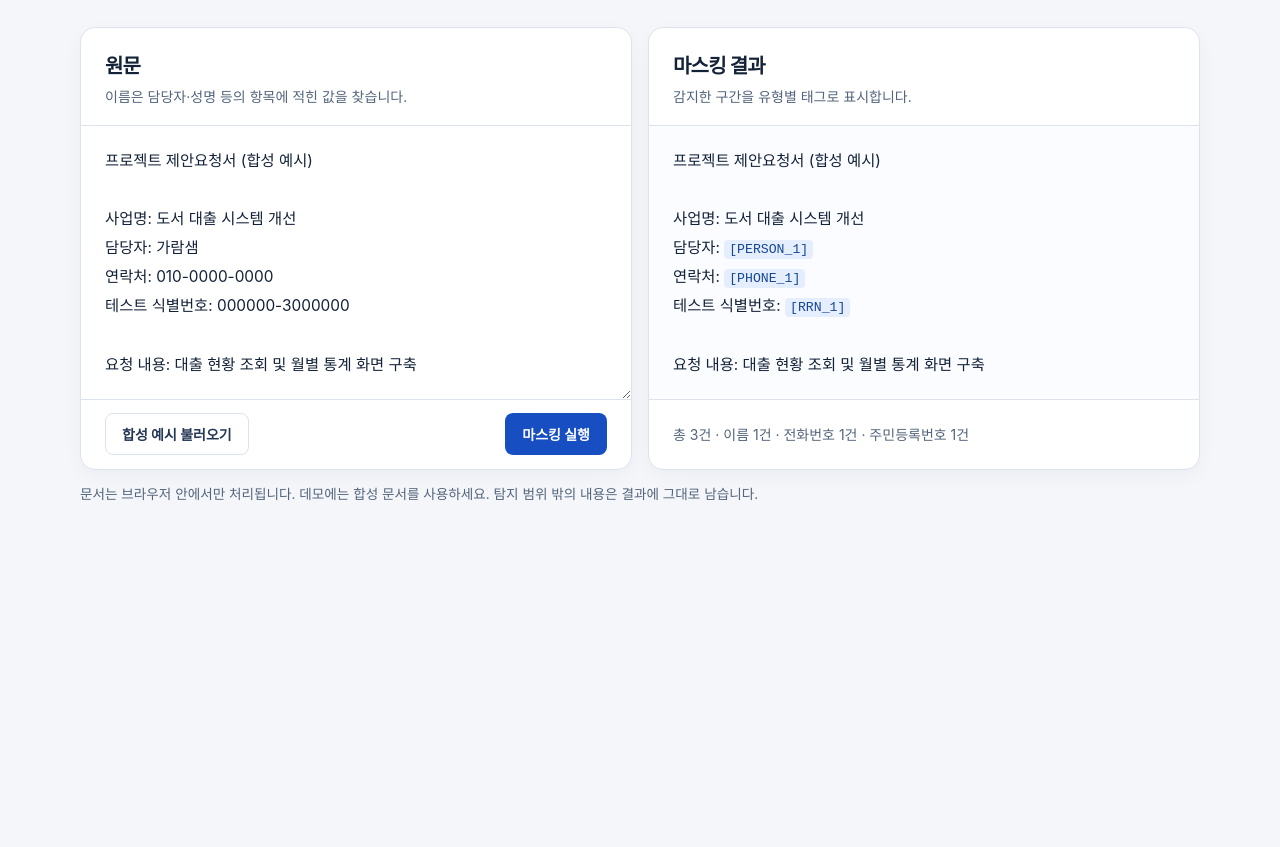
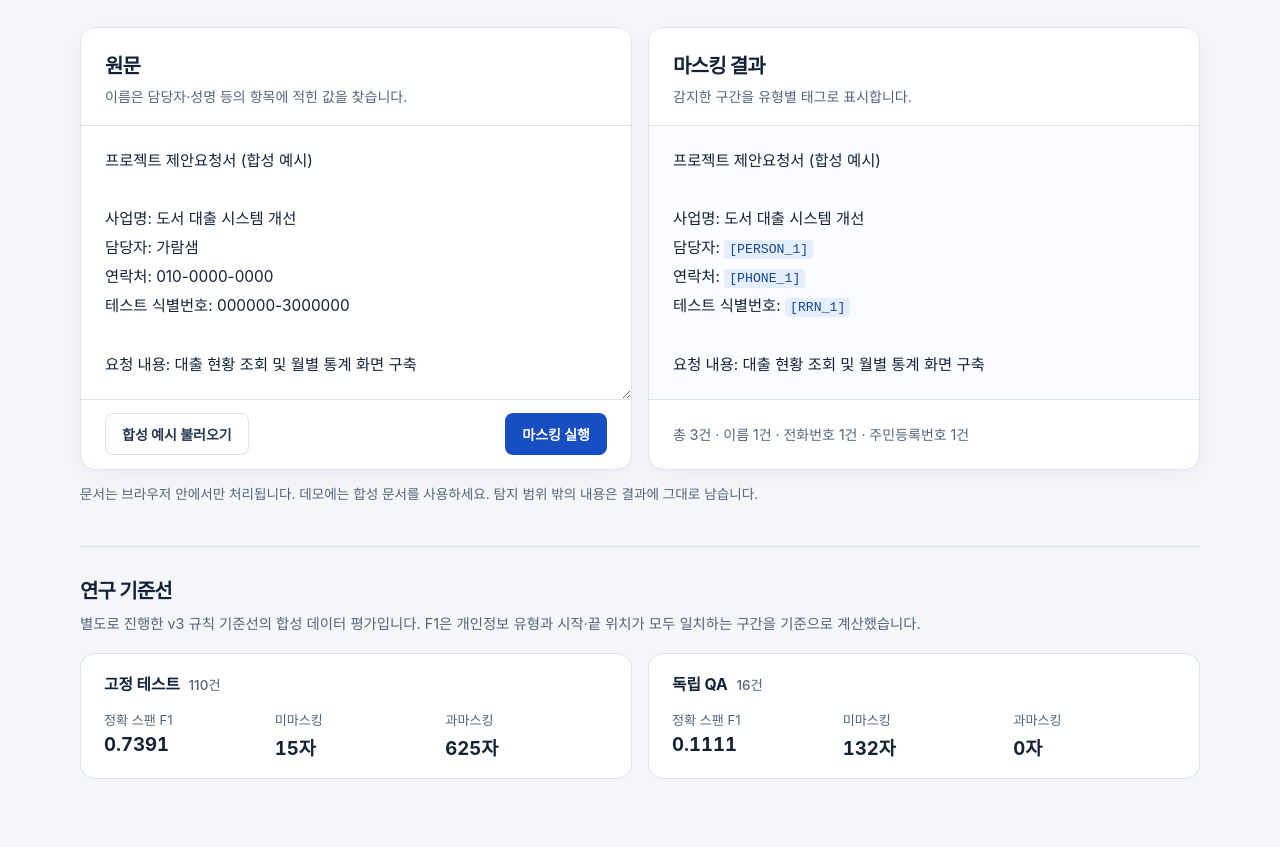
Before and after one commit to ji636583/kr-pii-masking, a plain HTML site: page web/index.html in a window 1280 px wide. Shown: the part 264-1111 px from the top of the page. Before the commit the page ends 838 px from the top, so only its background shows below. Drawn offline with Linux system fonts and the light colour scheme.

Commit message:
docs(research): 초기 규칙 평가와 후속 작업 단계 정리

```diff
--- a/web/index.html
+++ b/web/index.html
@@ -16,7 +16,9 @@
         <span class="brand-icon" aria-hidden="true">[••]</span>
         <span>kr-pii-masking</span>
       </a>
-      <span class="project-label">오픈소스기초설계</span>
+      <nav aria-label="주 메뉴">
+        <a class="nav-link" href="#research">연구 기준선</a>
+      </nav>
     </div>
   </header>
 
@@ -55,6 +57,29 @@
       </section>
     </section>
     <p class="privacy-note">문서는 브라우저 안에서만 처리됩니다. 데모에는 합성 문서를 사용하세요. 탐지 범위 밖의 내용은 결과에 그대로 남습니다.</p>
+
+    <section class="research" id="research" aria-labelledby="research-title">
+      <h2 id="research-title">연구 기준선</h2>
+      <p class="research-intro">별도로 진행한 v3 규칙 기준선의 합성 데이터 평가입니다. F1은 개인정보 유형과 시작·끝 위치가 모두 일치하는 구간을 기준으로 계산했습니다.</p>
+      <div class="benchmark-grid">
+        <section class="benchmark" aria-labelledby="holdout-title">
+          <h3 id="holdout-title">고정 테스트 <span>110건</span></h3>
+          <dl class="metrics">
+            <div><dt>정확 스팬 F1</dt><dd>0.7391</dd></div>
+            <div><dt>미마스킹</dt><dd>15자</dd></div>
+            <div><dt>과마스킹</dt><dd>625자</dd></div>
+          </dl>
+        </section>
+        <section class="benchmark" aria-labelledby="qa-title">
+          <h3 id="qa-title">독립 QA <span>16건</span></h3>
+          <dl class="metrics">
+            <div><dt>정확 스팬 F1</dt><dd>0.1111</dd></div>
+            <div><dt>미마스킹</dt><dd>132자</dd></div>
+            <div><dt>과마스킹</dt><dd>0자</dd></div>
+          </dl>
+        </section>
+      </div>
+    </section>
   </main>
 </body>
 </html>
--- a/web/styles.css
+++ b/web/styles.css
@@ -67,9 +67,10 @@ a {
   font: 700 0.81rem ui-monospace, monospace;
 }
 
-.project-label {
+.nav-link {
   color: var(--muted);
   font-size: 0.85rem;
+  font-weight: 650;
 }
 
 main {
@@ -108,7 +109,8 @@ h2 {
   font-size: 1.25rem;
 }
 
-.workspace {
+.workspace,
+.benchmark-grid {
   display: grid;
   grid-template-columns: repeat(2, minmax(0, 1fr));
   gap: 16px;
@@ -170,7 +172,18 @@ textarea::placeholder,
 
 .document {
   min-width: 0;
+  overflow-wrap: anywhere;
+  white-space: pre-wrap;
   background: #fafcff;
+}
+
+mark {
+  padding: 2px 5px;
+  border-radius: 4px;
+  color: #164795;
+  background: #e5eeff;
+  font-family: ui-monospace, monospace;
+  font-size: 0.86em;
 }
 
 .panel-footer {
@@ -237,6 +250,57 @@ textarea::placeholder,
   line-height: 1.6;
 }
 
+.research {
+  margin-top: 40px;
+  padding-top: 28px;
+  border-top: 1px solid var(--line);
+}
+
+.research-intro {
+  margin: 8px 0 18px;
+  color: var(--muted);
+  font-size: 0.9rem;
+  line-height: 1.6;
+}
+
+.benchmark {
+  padding: 18px 23px;
+  border: 1px solid var(--line);
+  border-radius: var(--radius);
+  background: #fff;
+}
+
+.benchmark h3 {
+  margin: 0;
+  font-size: 0.98rem;
+}
+
+.benchmark h3 span {
+  margin-inline-start: 5px;
+  color: var(--muted);
+  font-size: 0.84rem;
+  font-weight: 500;
+}
+
+.metrics {
+  display: grid;
+  grid-template-columns: repeat(3, minmax(0, 1fr));
+  gap: 8px;
+  margin: 15px 0 0;
+}
+
+.metrics dt {
+  color: var(--muted);
+  font-size: 0.82rem;
+}
+
+.metrics dd {
+  margin: 4px 0 0;
+  font-size: 1.16rem;
+  font-variant-numeric: tabular-nums;
+  font-weight: 700;
+}
+
 @media (max-width: 700px) {
   .container {
     width: calc(100% - 32px);
@@ -246,7 +310,8 @@ textarea::placeholder,
     padding-top: 38px;
   }
 
-  .workspace {
+  .workspace,
+  .benchmark-grid {
     grid-template-columns: minmax(0, 1fr);
   }
 
@@ -265,17 +330,3 @@ textarea::placeholder,
     padding-inline: 17px;
   }
 }
-
-.document {
-  overflow-wrap: anywhere;
-  white-space: pre-wrap;
-}
-
-mark {
-  padding: 2px 5px;
-  border-radius: 4px;
-  color: #164795;
-  background: #e5eeff;
-  font-family: ui-monospace, monospace;
-  font-size: 0.86em;
-}
```
Also changed, not shown: 1 other file.
